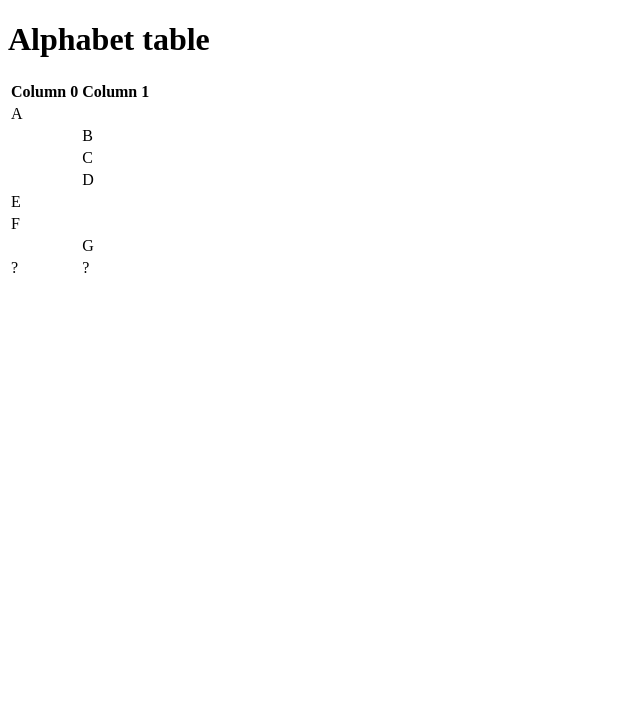
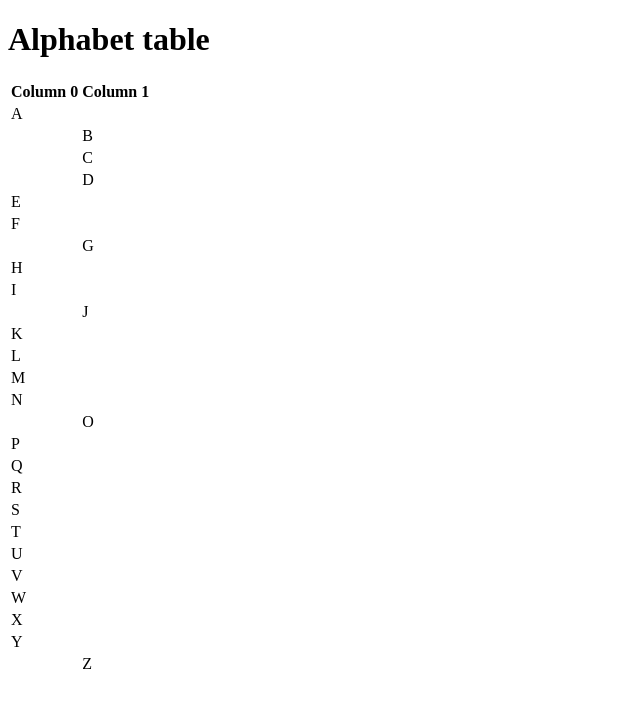
Before and after one commit to comp426-2022-spring/a00-jeffreyjv, a website: page index.html in a window 1280 px wide. Shown: the whole page, without its empty margins (0-640 px from the left). Drawn offline with Linux system fonts and the light colour scheme.

Commit message:
added index.html

```diff
--- a/index.html
+++ b/index.html
@@ -37,7 +37,61 @@
                                         <td></td><td>G</td>
                                     </tr>
                                     <tr>
-                                        <td>?</td><td>?</td>
+                                        <td>H</td><td></td>
+                                    </tr>
+                                    <tr>
+                                        <td>I</td><td></td>
+                                    </tr>
+                                    <tr>
+                                        <td></td><td>J</td>
+                                    </tr>
+                                    <tr>
+                                        <td>K</td><td></td>
+                                    </tr>
+                                    <tr>
+                                        <td>L</td><td></td>
+                                    </tr>
+                                    <tr>
+                                        <td>M</td><td></td>
+                                    </tr>
+                                    <tr>
+                                        <td>N</td><td></td>
+                                    </tr>
+                                    <tr>
+                                        <td></td><td>O</td>
+                                    </tr>
+                                    <tr>
+                                        <td>P</td><td></td>
+                                    </tr>
+                                    <tr>
+                                        <td>Q</td><td></td>
+                                    </tr>
+                                    <tr>
+                                        <td>R</td><td></td>
+                                    </tr>
+                                    <tr>
+                                        <td>S</td><td></td>
+                                    </tr>
+                                    <tr>
+                                        <td>T</td><td></td>
+                                    </tr>
+                                    <tr>
+                                        <td>U</td><td></td>
+                                    </tr>
+                                    <tr>
+                                        <td>V</td><td></td>
+                                    </tr>
+                                    <tr>
+                                        <td>W</td><td></td>
+                                    </tr>
+                                    <tr>
+                                        <td>X</td><td></td>
+                                    </tr>
+                                    <tr>
+                                        <td>Y</td><td></td>
+                                    </tr>
+                                    <tr>
+                                        <td></td><td>Z</td>
                                     </tr>
                                 </tbody>
             </table>
--- a/package.json
+++ b/package.json
@@ -15,5 +15,8 @@
   "bugs": {
     "url": "https://github.com/comp426-2022-spring/a00-jeffreyjv/issues"
   },
-  "homepage": "https://github.com/comp426-2022-spring/a00-jeffreyjv#readme"
+  "homepage": "https://github.com/comp426-2022-spring/a00-jeffreyjv#readme",
+  "dependencies": {
+    "browser-sync": "^2.27.7"
+  }
 }
```
Also changed, not shown: 1 other file.
